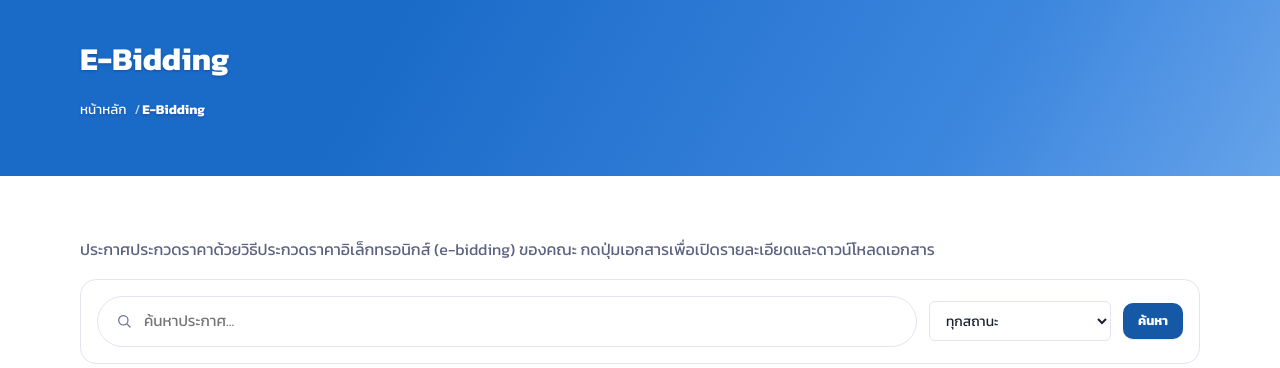
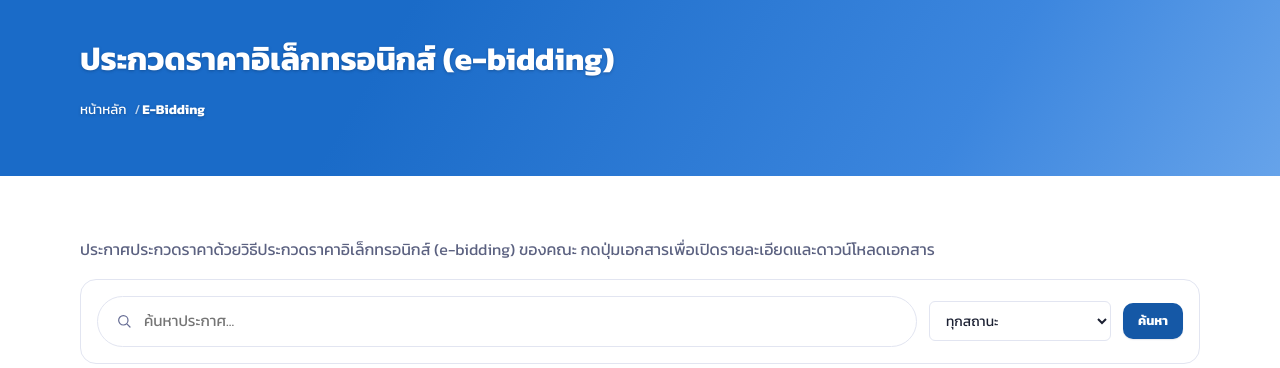
Before and after one commit to Thanyarat1588/bait, a PHP site: page /bait/ebidding.php in a window 1280 px wide. Shown: the part 125-493 px from the top of the page. Run offline with PHP 8.4, Linux system fonts and the light colour scheme; data comes from the database, SQL or seed files in the repository; data that the repository does not hold is empty.

Commit message:
E-Bidding page heading: ประกวดราคาอิเล็กทรอนิกส์ (e-bidding)
Only the big heading changes; the menu, breadcrumb and tab title stay E-Bidding.

Co-Authored-By: Claude Opus 5.5 <noreply@anthropic.com>

```diff
--- a/ebidding.php
+++ b/ebidding.php
@@ -60,7 +60,7 @@ $breadcrumbItems = [
 ?>
 <section class="page-hero">
   <div class="container">
-    <h1>E-Bidding</h1>
+    <h1><?= $t('ประกวดราคาอิเล็กทรอนิกส์ (e-bidding)') ?></h1>
     <?= breadcrumb($breadcrumbItems) ?>
   </div>
 </section>
--- a/includes/lang_en.php
+++ b/includes/lang_en.php
@@ -74,6 +74,7 @@ return [
     'ดูภาพขนาดใหญ่' => 'View full size',
     // E-Bidding page (ebidding.php)
     'ประกาศประกวดราคาด้วยวิธีประกวดราคาอิเล็กทรอนิกส์ (e-bidding) ของคณะ กดปุ่มเอกสารเพื่อเปิดรายละเอียดและดาวน์โหลดเอกสาร' => 'The faculty\'s electronic bidding (e-bidding) procurement announcements. Open the documents button for details and downloads.',
+    'ประกวดราคาอิเล็กทรอนิกส์ (e-bidding)' => 'Electronic Bidding (e-bidding)',
     'ค้นหาประกาศ' => 'Search announcements',
     'ค้นหาประกาศ...' => 'Search announcements...',
     'ปีงบประมาณ' => 'Fiscal year',
```
